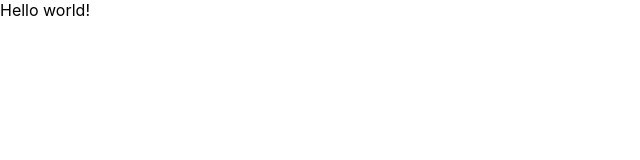
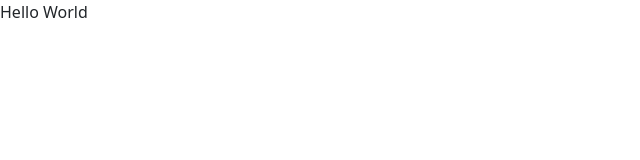
Before and after one commit to zyanislam/react-multi-page, a React (Create React App) app in the folder react-multipage/: page / in a window 1280 px wide. Shown: the top 160 px of the page, without its empty margins (0-640 px from the left). Built offline with nearby package versions, Linux system fonts and the light colour scheme.

Commit message:
Setting Up

```diff
--- a/react-multipage/package.json
+++ b/react-multipage/package.json
@@ -6,7 +6,9 @@
     "@testing-library/jest-dom": "^5.16.5",
     "@testing-library/react": "^13.4.0",
     "@testing-library/user-event": "^13.5.0",
+    "bootstrap": "^5.3.0",
     "react": "^18.2.0",
+    "react-bootstrap": "^2.7.4",
     "react-dom": "^18.2.0",
     "react-router-dom": "^6.12.1",
     "react-scripts": "5.0.1",
--- a/react-multipage/src/App.js
+++ b/react-multipage/src/App.js
@@ -1,23 +1,11 @@
-import logo from './logo.svg';
 import './App.css';
+import 'bootstrap/dist/css/bootstrap.min.css';
+
 
 function App() {
   return (
-    <div className="App">
-      <header className="App-header">
-        <img src={logo} className="App-logo" alt="logo" />
-        <p>
-          Edit <code>src/App.js</code> and save to reload.
-        </p>
-        <a
-          className="App-link"
-          href="https://reactjs.org"
-          target="_blank"
-          rel="noopener noreferrer"
-        >
-          Learn React
-        </a>
-      </header>
+    <div>
+      Hello World
     </div>
   );
 }
--- /dev/null
+++ b/react-multipage/src/pages/Kanban.js
@@ -0,0 +1,11 @@
+import React from 'react'
+
+function Kanban() {
+  return (
+      <div>
+        Kanban Page
+      </div>
+  )
+}
+
+export default Kanban
```
Also changed, not shown: react-multipage/src/index.js (+7 -2 lines), 1 other file (tests, documents, lock files or other folders).
